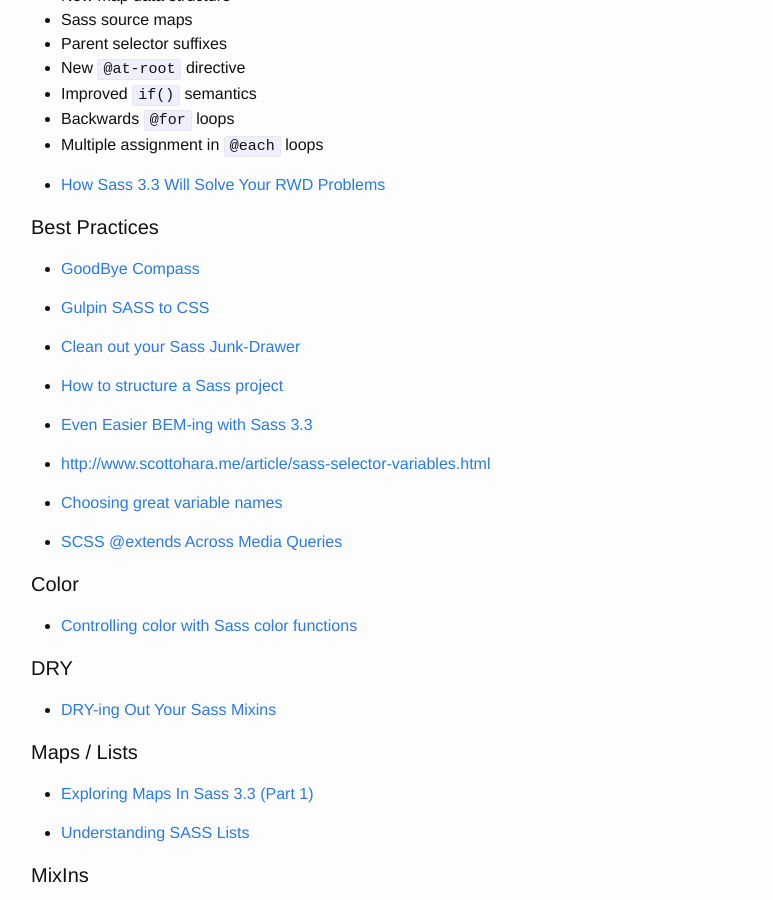
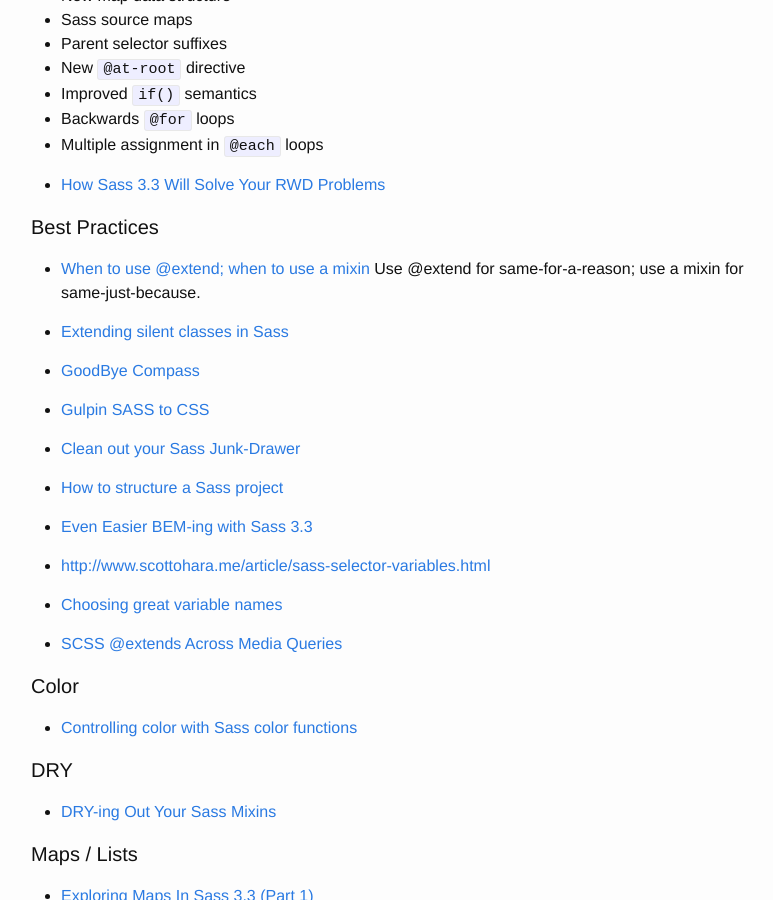
Before and after one commit to brownerd/brownerd.github.io, a Jekyll site: the page built from _posts/2014-10-06-reading-list-2014.md, in a window 1280 px wide and 900 px high, scrolled down 3062 px. Shown: the whole window, without its empty margins (239-1012 px from the left). Built offline with Jekyll 4.4.1, drawn with Linux system fonts in a browser that asks for light colours; emoji names are drawn with the system emoji font.

Commit message:
SASS best practices, harry roberts FTW

```diff
--- a/_posts/2014-10-06-reading-list-2014.md
+++ b/_posts/2014-10-06-reading-list-2014.md
@@ -141,6 +141,11 @@ title: Reading List 2014
 - [How Sass 3.3 Will Solve Your RWD Problems](https://netguru.co/blog/posts/how-sass-3-dot-3-will-solve-your-rwd-problems)
 
 #### Best Practices
+
+- [When to use @extend; when to use a mixin](http://csswizardry.com/2014/11/when-to-use-extend-when-to-use-a-mixin/)
+ Use @extend for same-for-a-reason; use a mixin for same-just-because.
+
+- [Extending silent classes in Sass](http://csswizardry.com/2014/01/extending-silent-classes-in-sass/)
 
 - [GoodBye Compass](http://bensmithett.com/goodbye-compass/)
 
```
